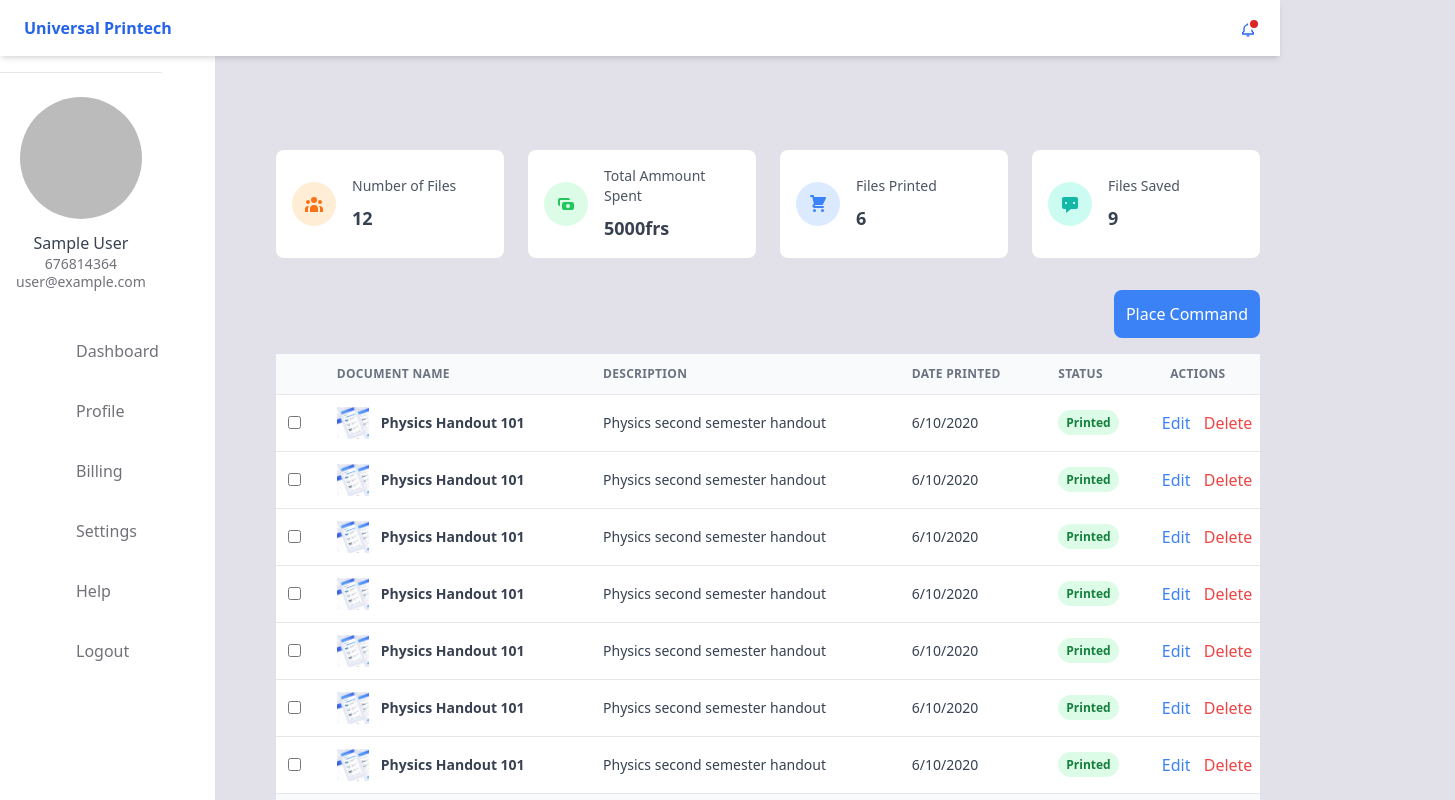
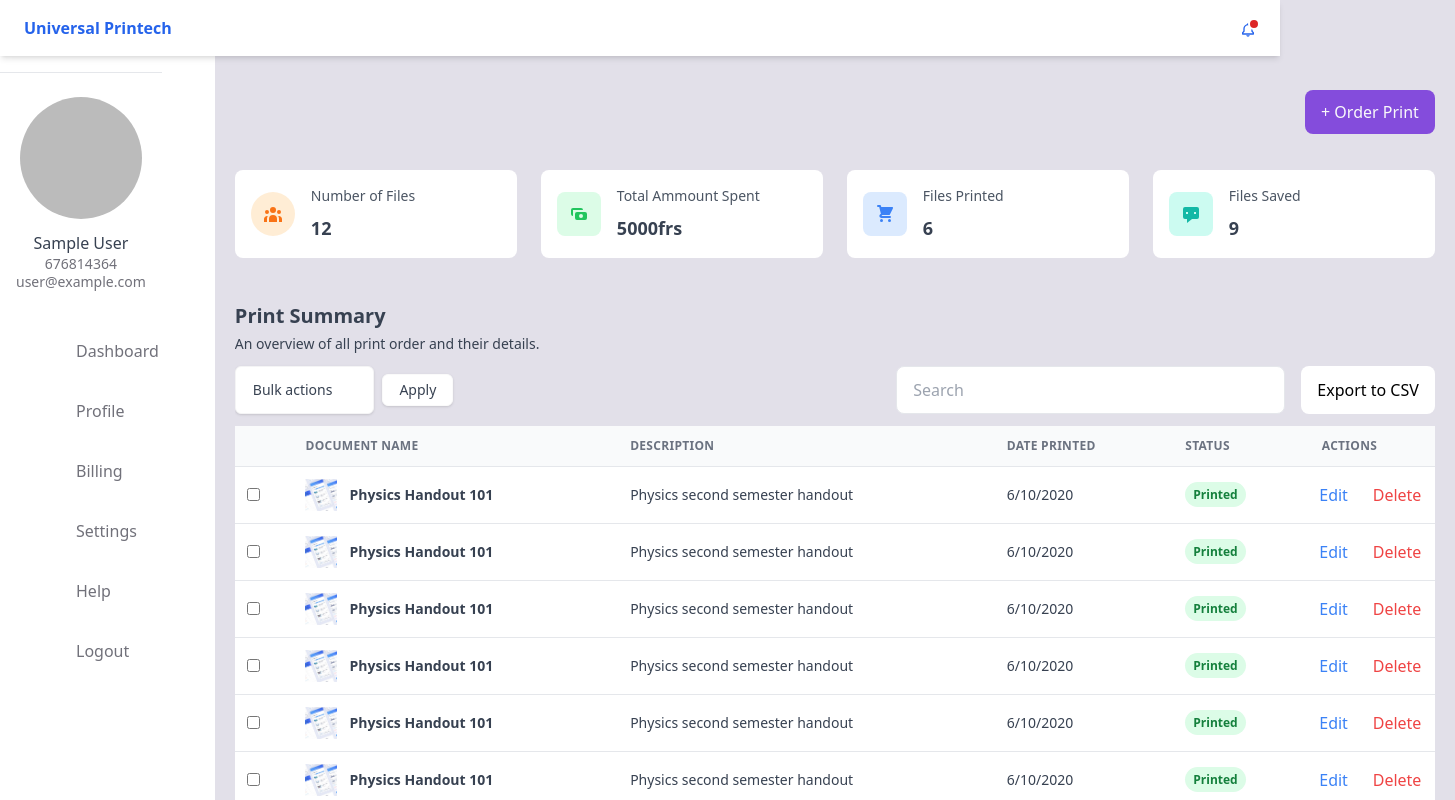
Before and after one commit to tambuaevaristus/cimfest-hack, a Next.js app: page / in a window 1280 px wide. Shown: the top 800 px of the page, 1455 px wide, since content can reach past the window. Built offline with nearby package versions, Linux system fonts and the light colour scheme; no server answers; sample sign-in values are in the browser's storage.

Commit message:
design fixed

```diff
--- a/components/AdminSidebar.tsx
+++ b/components/AdminSidebar.tsx
@@ -105,9 +105,11 @@ export default function AdminSidebar({ isNavOpen }: any) {
               <div className="self-stretch p-4 rounded-md justify-between items-center gap-[105px] flex">
                 <div className="grow shrink basis-0 h-6 justify-start items-center gap-3 flex">
                   <div className="w-6 h-6 relative" />
-                  <div className="grow shrink basis-0 text-zinc-500 text-base font-normal leading-tight">
-                    Logout
-                  </div>
+                  <button onClick={() => signOut()}>
+                      <div className="grow shrink basis-0 text-zinc-500 text-base font-normal leading-tight">
+                        Logout
+                      </div>
+                    </button>
                 </div>
               </div>
             </div>
--- a/components/Dashboard.tsx
+++ b/components/Dashboard.tsx
@@ -1,8 +1,21 @@
+import Link from "next/link";
 import React from "react";
 
 export default function Dashboard() {
   return (
     <div>
+      <div >
+        <div className="w-5 h-5 relative" />
+        <div>
+        </div>
+      </div>
+
+      <Link
+          href="/file_upload"
+          className=" h-11 px-4 py-1 opacity-80 text-white float-right bg-violet-700 rounded-lg justify-start items-center gap-2 inline-flex"
+        >
+          + Order Print
+        </Link>
       <div className="grid gap-6 mb-8 mt-20 containter  md:grid-cols-2 xl:grid-cols-4">
         <div className="flex items-center p-4 bg-white rounded-lg shadow-xs ">
           <div className="p-3 mr-4 text-orange-500 bg-orange-100 rounded-full">
@@ -18,12 +31,9 @@ export default function Dashboard() {
           </div>
         </div>
         <div className="flex items-center p-4 bg-white rounded-lg shadow-xs">
-          <div className="p-3 mr-4 text-green-500 bg-green-100 rounded-full ">
+          <div className="p-3 mr-4 text-green-500 bg-green-100 rounded-lg ">
             <svg className="w-5 h-5" fill="currentColor" viewBox="0 0 20 20">
-              <path
-                d="M4 4a2 2 0 00-2 2v4a2 2 0 002 2V6h10a2 2 0 00-2-2H4zm2 6a2 2 0 012-2h8a2 2 0 012 2v4a2 2 0 01-2 2H8a2 2 0 01-2-2v-4zm6 4a2 2 0 100-4 2 2 0 000 4z"
-
-              ></path>
+              <path d="M4 4a2 2 0 00-2 2v4a2 2 0 002 2V6h10a2 2 0 00-2-2H4zm2 6a2 2 0 012-2h8a2 2 0 012 2v4a2 2 0 01-2 2H8a2 2 0 01-2-2v-4zm6 4a2 2 0 100-4 2 2 0 000 4z"></path>
             </svg>
           </div>
           <div>
@@ -34,7 +44,7 @@ export default function Dashboard() {
           </div>
         </div>
         <div className="flex items-center p-4 bg-white rounded-lg shadow-xs ">
-          <div className="p-3 mr-4 text-blue-500 bg-blue-100 rounded-full  ">
+          <div className="p-3 mr-4 text-blue-500 bg-blue-100 rounded-lg  ">
             <svg className="w-5 h-5" fill="currentColor" viewBox="0 0 20 20">
               <path d="M3 1a1 1 0 000 2h1.22l.305 1.222a.997.997 0 00.01.042l1.358 5.43-.893.892C3.74 11.846 4.632 14 6.414 14H15a1 1 0 000-2H6.414l1-1H14a1 1 0 00.894-.553l3-6A1 1 0 0017 3H6.28l-.31-1.243A1 1 0 005 1H3zM16 16.5a1.5 1.5 0 11-3 0 1.5 1.5 0 013 0zM6.5 18a1.5 1.5 0 100-3 1.5 1.5 0 000 3z"></path>
             </svg>
@@ -48,14 +58,11 @@ export default function Dashboard() {
         </div>
         <div className="flex items-center p-4 bg-white rounded-lg shadow-xs ">
           <div
-            className="p-3 mr-4 text-teal-500 bg-teal-100 rounded-full
+            className="p-3 mr-4 text-teal-500 bg-teal-100 rounded-lg
                   "
           >
             <svg className="w-5 h-5" fill="currentColor" viewBox="0 0 20 20">
-              <path
-                d="M18 5v8a2 2 0 01-2 2h-5l-5 4v-4H4a2 2 0 01-2-2V5a2 2 0 012-2h12a2 2 0 012 2zM7 8H5v2h2V8zm2 0h2v2H9V8zm6 0h-2v2h2V8z"
-
-              ></path>
+              <path d="M18 5v8a2 2 0 01-2 2h-5l-5 4v-4H4a2 2 0 01-2-2V5a2 2 0 012-2h12a2 2 0 012 2zM7 8H5v2h2V8zm2 0h2v2H9V8zm6 0h-2v2h2V8z"></path>
             </svg>
           </div>
           <div>
--- a/components/OrderList.tsx
+++ b/components/OrderList.tsx
@@ -6,8 +6,47 @@ export default function OrderList() {
   return (
     <div>
       <div className="w-full overflow-hidden rounded-lg shadow-xs">
-      <Link href="/file_upload" className="bg-blue-500 float-right p-3 text-white rounded-lg mb-4">Place Command</Link>
 
+        <div className="my-3">
+          <div className="w-[1200px] h-28 flex-col justify-center items-start gap-4 inline-flex">
+            <div className="self-stretch h-12 flex-col justify-start items-start gap-1 flex">
+              <div className="text-gray-700 text-xl font-bold leading-7">
+                Print Summary
+              </div>
+              <div className="text-gray-700 text-sm font-normal">
+                An overview of all print order and their details.
+              </div>
+            </div>
+            <div className="self-stretch justify-between items-center gap-4 inline-flex">
+              <div className=" self-stretch justify-start items-center gap-2 flex">
+                <div className=" self-stretch pl-[17px] pr-[13px] py-[9px] bg-white rounded-md shadow border border-zinc-100 justify-center items-center gap-2 flex">
+                  <div className="text-gray-700 text-sm font-normal leading-tight">
+                    Bulk actions
+                  </div>
+                  <div className="w-5 h-5 relative" />
+                </div>
+                <div className="px-4 py-1.5 bg-white rounded-md shadow border border-neutral-50 justify-center items-center gap-2 flex">
+                  <div className="text-gray-700 text-sm font-medium leading-tight">
+                    Apply
+                  </div>
+                </div>
+              </div>
+              <div className="justify-start items-start gap-4 flex">
+                <div className="justify-start items-start gap-2 flex">
+                  <div className="w-5 h-5 relative" />
+                  <input
+                    className="w-[389px] h-12 px-4 py-2 bg-white rounded-lg border justify-start items-center gap-4 flex"
+                    placeholder="Search"
+                  />
+                </div>
+
+                <button className="px-4 py-3 bg-white rounded-lg justify-center items-center gap-2 flex">
+                  Export to CSV
+                </button>
+              </div>
+            </div>
+          </div>
+        </div>
         <div className="w-full overflow-x-auto">
           <table className="w-full whitespace-no-wrap">
             <thead>
@@ -21,7 +60,6 @@ export default function OrderList() {
               </tr>
             </thead>
             <tbody className="bg-white divide-y">
-
               <OrderItem />
               <OrderItem />
               <OrderItem />
@@ -29,8 +67,6 @@ export default function OrderList() {
               <OrderItem />
               <OrderItem />
               <OrderItem />
-
-
             </tbody>
           </table>
         </div>
@@ -46,9 +82,7 @@ export default function OrderList() {
                   <button
                     className="px-3 py-1 rounded-md rounded-l-lg focus:outline-none focus:shadow-outline-purple"
                     aria-label="Previous"
-                  >
-
-                  </button>
+                  ></button>
                 </li>
                 <li>
                   <button className="px-3 py-1 rounded-md focus:outline-none focus:shadow-outline-purple">
@@ -87,9 +121,7 @@ export default function OrderList() {
                   <button
                     className="px-3 py-1 rounded-md rounded-r-lg focus:outline-none focus:shadow-outline-purple"
                     aria-label="Next"
-                  >
-
-                  </button>
+                  ></button>
                 </li>
               </ul>
             </nav>
```
Lines whose indentation alone changed are shown as unchanged.
